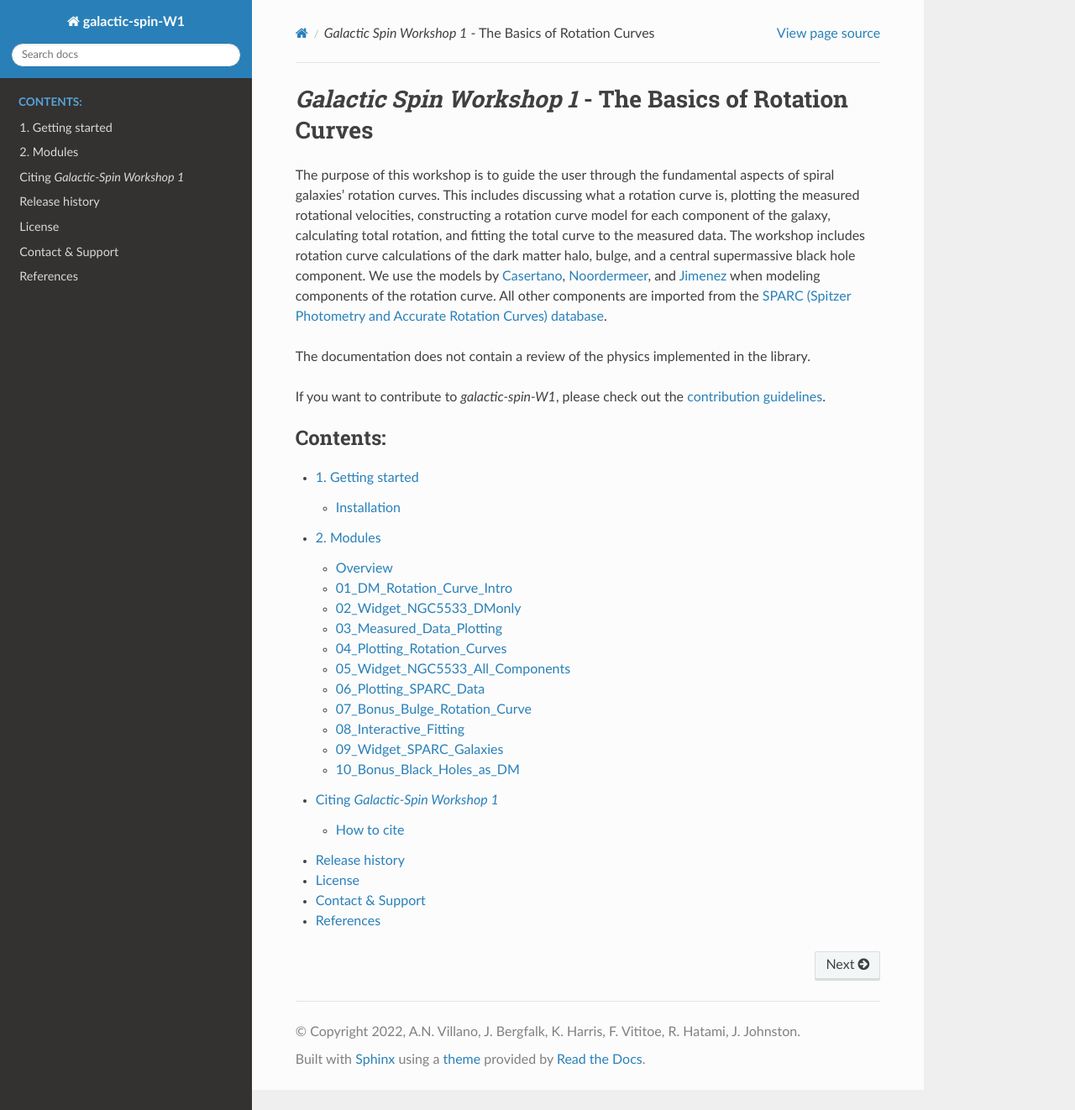
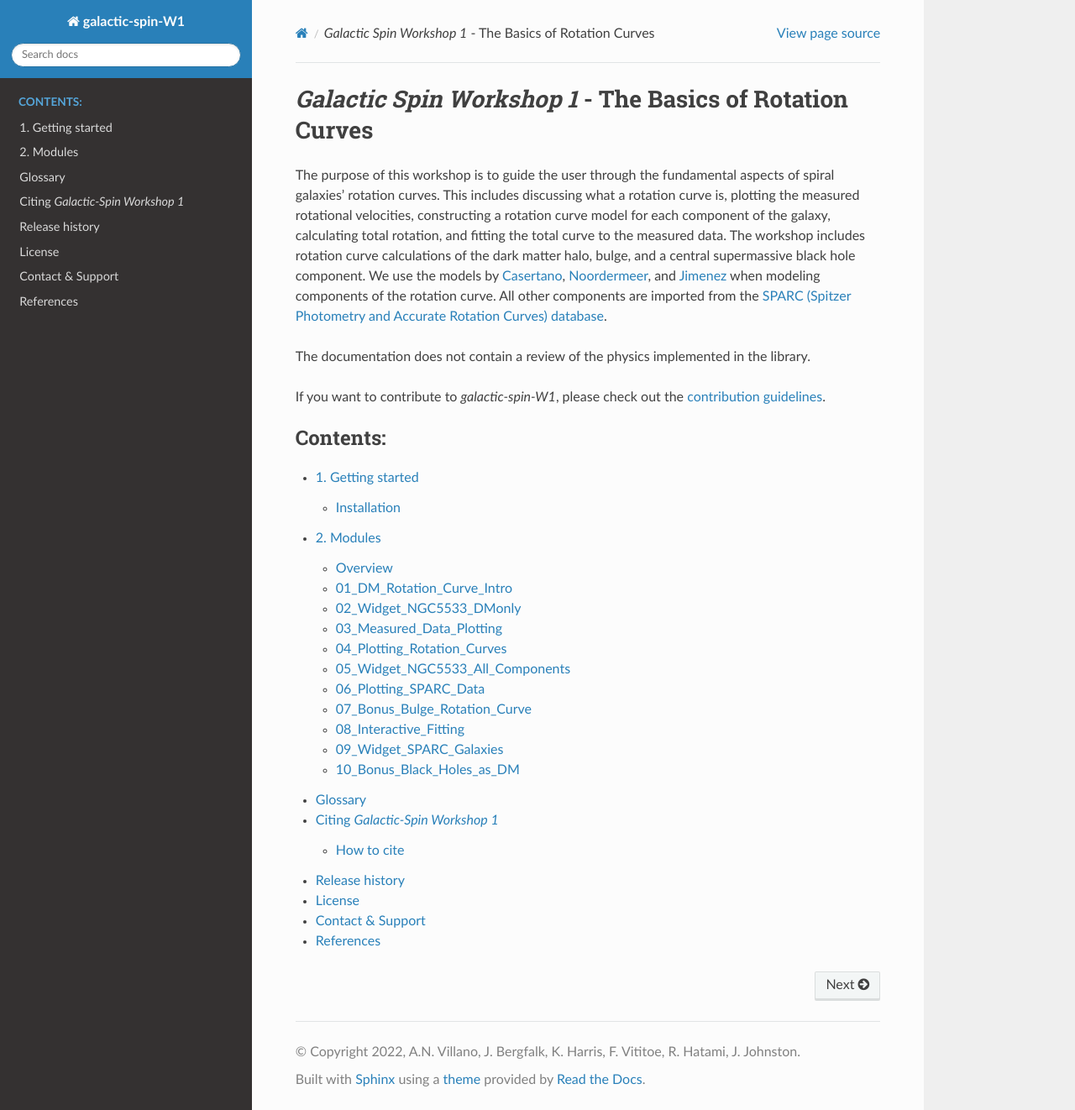
Before and after one commit to villano-lab/galactic-spin-W1, a Sphinx documentation site: the page built from docs/source/index.rst, in a window 1280 px wide and 1322 px high. Shown: the whole window at 84% size. Built offline with Sphinx 7.4.7 and the Read the Docs theme 2.0.0, drawn with Linux system fonts in a browser that asks for light colours.

Commit message:
[JB] added glossary

```diff
--- a/docs/source/index.rst
+++ b/docs/source/index.rst
@@ -31,8 +31,9 @@ If you want to contribute to `galactic-spin-W1`, please check out the `contribut
 
    01_Getting_Started
    02_Modules
-   03_Citations
-   04_Release_History
-   05_License
-   06_Contact
+   03_Glossary
+   04_Citations
+   05_Release_History
+   06_License
+   07_Contact
    References
```
Also changed, not shown: docs/source/03_Glossary.rst (added, +20 -0 lines), docs/source/04_Citations.rst (renamed from docs/source/03_Citations.rst), docs/source/05_Release_History.rst (renamed from docs/source/04_Release_History.rst), docs/source/06_License.rst (renamed from docs/source/05_License.rst), docs/source/07_Contact.rst (renamed from docs/source/06_Contact.rst), 1 other file.
